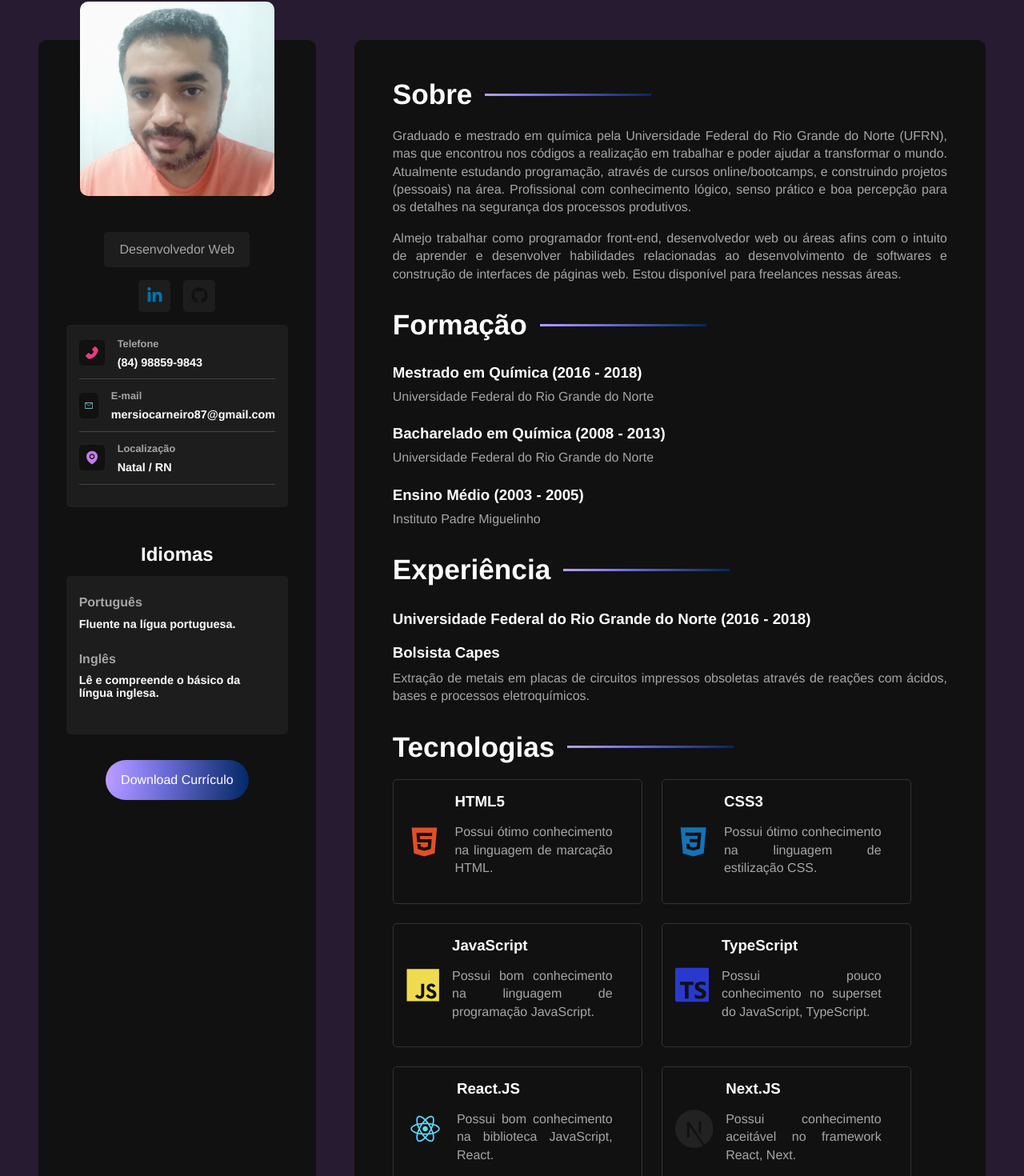
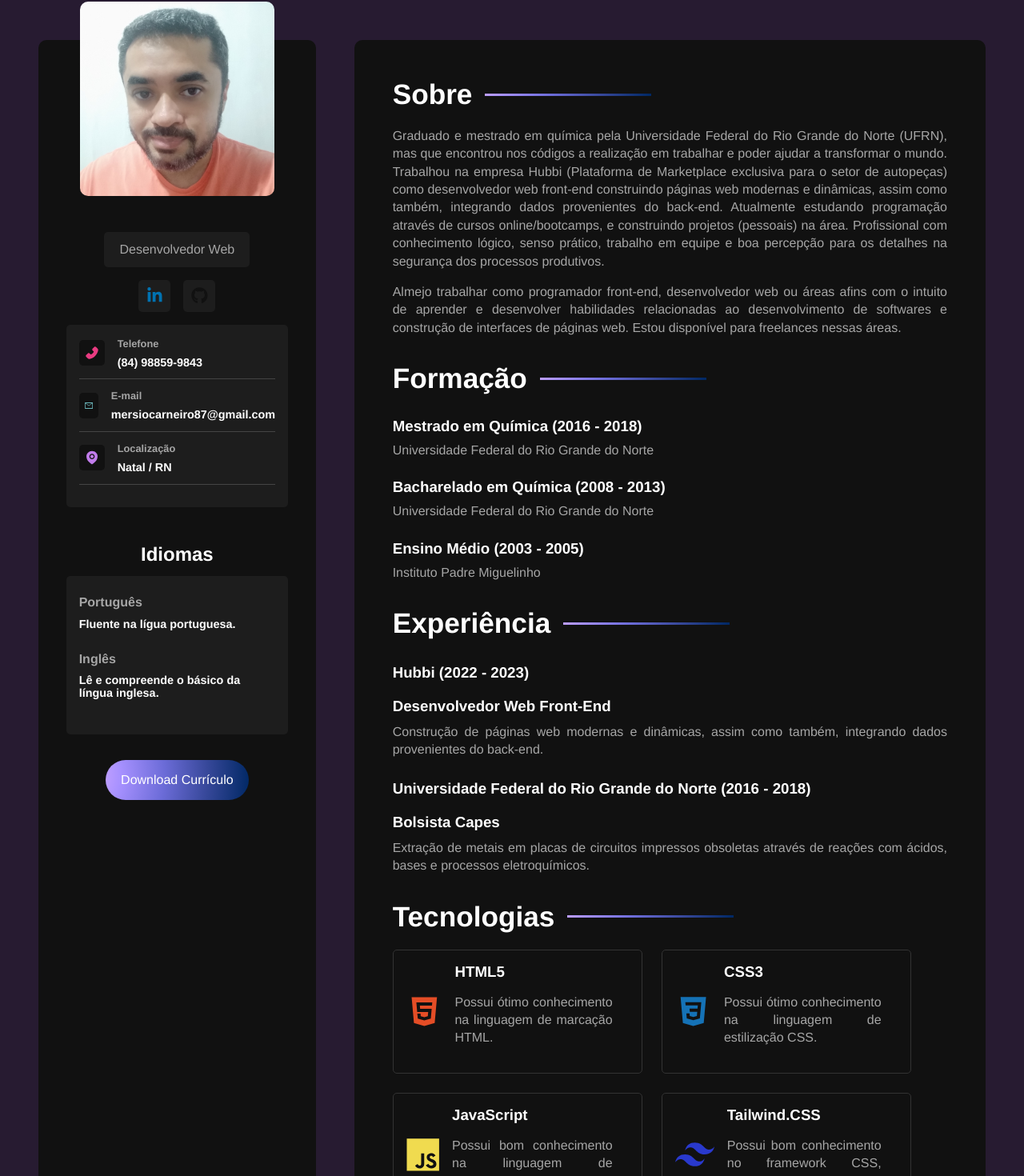
Before and after one commit to emersoncarneirodasilva/curriculo-react, a React (Vite) app: page / in a window 1280 px wide. Shown: the part 202-1672 px from the top of the page at 80% size. Built offline with nearby package versions, Linux system fonts and the light colour scheme.

Commit message:
refactor: data update

```diff
--- a/src/components/AboutContainer.jsx
+++ b/src/components/AboutContainer.jsx
@@ -1,11 +1,27 @@
-import React from 'react';
+import React from "react";
 
 const AboutContainer = () => {
   return (
     <section className="about-container">
       <h2>Sobre</h2>
-      <p>Graduado e mestrado em química pela Universidade Federal do Rio Grande do Norte (UFRN), mas que encontrou nos códigos a realização em trabalhar e poder ajudar a transformar o mundo. Atualmente estudando programação, através de cursos online/bootcamps, e construindo projetos (pessoais) na área. Profissional com conhecimento lógico, senso prático e boa percepção para os detalhes na segurança dos processos produtivos.</p>
-      <p>Almejo trabalhar como programador front-end, desenvolvedor web ou áreas afins com o intuito de aprender e desenvolver habilidades relacionadas ao desenvolvimento de softwares e construção de interfaces de páginas web. Estou disponível para freelances nessas áreas.</p>
+      <p>
+        Graduado e mestrado em química pela Universidade Federal do Rio Grande
+        do Norte (UFRN), mas que encontrou nos códigos a realização em trabalhar
+        e poder ajudar a transformar o mundo. Trabalhou na empresa Hubbi
+        (Plataforma de Marketplace exclusiva para o setor de autopeças) como
+        desenvolvedor web front-end construindo páginas web modernas e
+        dinâmicas, assim como também, integrando dados provenientes do back-end.
+        Atualmente estudando programação através de cursos online/bootcamps, e
+        construindo projetos (pessoais) na área. Profissional com conhecimento
+        lógico, senso prático, trabalho em equipe e boa percepção para os
+        detalhes na segurança dos processos produtivos.
+      </p>
+      <p>
+        Almejo trabalhar como programador front-end, desenvolvedor web ou áreas
+        afins com o intuito de aprender e desenvolver habilidades relacionadas
+        ao desenvolvimento de softwares e construção de interfaces de páginas
+        web. Estou disponível para freelances nessas áreas.
+      </p>
     </section>
   );
 };
--- a/src/components/ExperienceContainer.jsx
+++ b/src/components/ExperienceContainer.jsx
@@ -1,13 +1,22 @@
-import React from 'react';
-import '../styles/components/experiencecontainer.sass';
+import React from "react";
+import "../styles/components/experiencecontainer.sass";
 
 const ExperienceContainer = () => {
   return (
     <section className="experience-container">
       <h2>Experiência</h2>
+      <h3>Hubbi (2022 - 2023)</h3>
+      <h3>Desenvolvedor Web Front-End</h3>
+      <p>
+        Construção de páginas web modernas e dinâmicas, assim como também,
+        integrando dados provenientes do back-end.
+      </p>
       <h3>Universidade Federal do Rio Grande do Norte (2016 - 2018)</h3>
       <h3>Bolsista Capes</h3>
-      <p>Extração de metais em placas de circuitos impressos obsoletas através de reações com ácidos, bases e processos eletroquímicos.</p>
+      <p>
+        Extração de metais em placas de circuitos impressos obsoletas através de
+        reações com ácidos, bases e processos eletroquímicos.
+      </p>
     </section>
   );
 };
--- a/src/components/FormationContainer.jsx
+++ b/src/components/FormationContainer.jsx
@@ -1,5 +1,5 @@
-import React from 'react';
-import '../styles/components/formationcontainer.sass';
+import React from "react";
+import "../styles/components/formationcontainer.sass";
 
 const FormationContainer = () => {
   return (
--- a/src/components/InformationContainer.jsx
+++ b/src/components/InformationContainer.jsx
@@ -1,6 +1,6 @@
-import React from 'react';
-import '../styles/components/informationcontainer.sass';
-import { AiFillPhone, AiOutlineMail, AiFillEnvironment } from 'react-icons/ai';
+import React from "react";
+import "../styles/components/informationcontainer.sass";
+import { AiFillPhone, AiOutlineMail, AiFillEnvironment } from "react-icons/ai";
 
 const InformationContainer = () => {
   return (
--- a/src/components/LanguesContainer.jsx
+++ b/src/components/LanguesContainer.jsx
@@ -1,4 +1,4 @@
-import React from 'react';
+import React from "react";
 import "../styles/components/languescontainer.sass";
 
 const LanguesContainer = () => {
--- a/src/components/SocialNetworks.jsx
+++ b/src/components/SocialNetworks.jsx
@@ -1,17 +1,30 @@
-import React from 'react';
-import '../styles/components/socialnetworks.sass';
-import { FaLinkedinIn, FaGithub } from 'react-icons/fa';
+import React from "react";
+import "../styles/components/socialnetworks.sass";
+import { FaLinkedinIn, FaGithub } from "react-icons/fa";
 
 const socialNetworks = [
-  { name: "linkedin", icon: <FaLinkedinIn />, link: "https://www.linkedin.com/in/emerson-carneiro-da-silva-2a9402218/" },
-  { name: "github", icon: <FaGithub />, link: "https://github.com/emersoncarneirodasilva" },
-]
+  {
+    name: "linkedin",
+    icon: <FaLinkedinIn />,
+    link: "https://www.linkedin.com/in/emerson-carneiro-da-silva-2a9402218/",
+  },
+  {
+    name: "github",
+    icon: <FaGithub />,
+    link: "https://github.com/emersoncarneirodasilva",
+  },
+];
 
 const SocialNetworks = () => {
   return (
     <section id="social-networks">
       {socialNetworks.map((network) => (
-        <a href={network.link} className="social-btn" id={network.name} key={network.name}>
+        <a
+          href={network.link}
+          className="social-btn"
+          id={network.name}
+          key={network.name}
+        >
           {network.icon}
         </a>
       ))}
--- a/src/components/TechnologiesContainer.jsx
+++ b/src/components/TechnologiesContainer.jsx
@@ -1,14 +1,44 @@
-import { DiHtml5, DiCss3, DiJsBadge, DiReact, } from "react-icons/di";
-import { SiTypescript, SiNextdotjs } from "react-icons/si";
+import { DiHtml5, DiCss3, DiJsBadge, DiReact } from "react-icons/di";
+import { SiTailwindcss, SiNextdotjs } from "react-icons/si";
 import "../styles/components/technologiescontainer.sass";
 
 const technologies = [
-  { id: "html", name: "HTML5", icon: <DiHtml5 />, text: "Possui ótimo conhecimento na linguagem de marcação HTML." },
-  { id: "css", name: "CSS3", icon: <DiCss3 />, text: "Possui ótimo conhecimento na linguagem de estilização CSS." },
-  { id: "js", name: "JavaScript", icon: <DiJsBadge />, text: "Possui bom conhecimento na linguagem de programação JavaScript." },
-  { id: "typescript", name: "TypeScript", icon: <SiTypescript />, text: "Possui pouco conhecimento no superset do JavaScript, TypeScript." },
-  { id: "react", name: "React.JS", icon: <DiReact />, text: "Possui bom conhecimento na biblioteca JavaScript, React." },
-  { id: "next", name: "Next.JS", icon: <SiNextdotjs />, text: "Possui conhecimento aceitável no framework React, Next." },
+  {
+    id: "html",
+    name: "HTML5",
+    icon: <DiHtml5 />,
+    text: "Possui ótimo conhecimento na linguagem de marcação HTML.",
+  },
+  {
+    id: "css",
+    name: "CSS3",
+    icon: <DiCss3 />,
+    text: "Possui ótimo conhecimento na linguagem de estilização CSS.",
+  },
+  {
+    id: "js",
+    name: "JavaScript",
+    icon: <DiJsBadge />,
+    text: "Possui bom conhecimento na linguagem de programação JavaScript.",
+  },
+  {
+    id: "tailwind",
+    name: "Tailwind.CSS",
+    icon: <SiTailwindcss />,
+    text: "Possui bom conhecimento no framework CSS, Tailwind.",
+  },
+  {
+    id: "react",
+    name: "React.JS",
+    icon: <DiReact />,
+    text: "Possui bom conhecimento na biblioteca JavaScript, React.",
+  },
+  {
+    id: "next",
+    name: "Next.JS",
+    icon: <SiNextdotjs />,
+    text: "Possui pouco conhecimento no framework React, Next.",
+  },
 ];
 
 const TechnologiesContainer = () => {
--- a/src/styles/components/technologiescontainer.sass
+++ b/src/styles/components/technologiescontainer.sass
@@ -39,7 +39,7 @@
     svg
       color: #F0DB4F
 
-  #typescript
+  #tailwind
     svg
       color: #2939cd
 
```
Also changed, not shown: src/App.jsx (+5 -5 lines), src/components/MainContent.jsx (+6 -6 lines), src/components/Sidebar.jsx (+9 -7 lines), src/main.jsx (+5 -5 lines).
